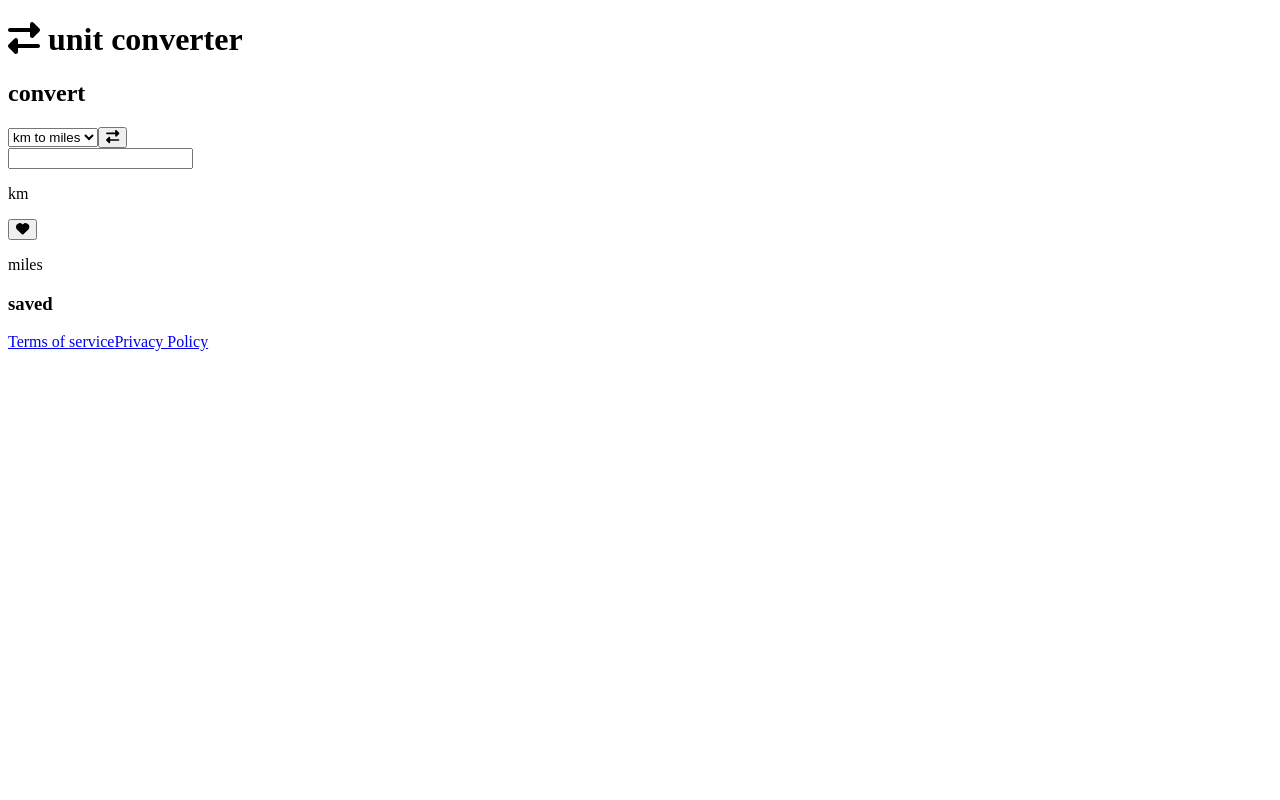
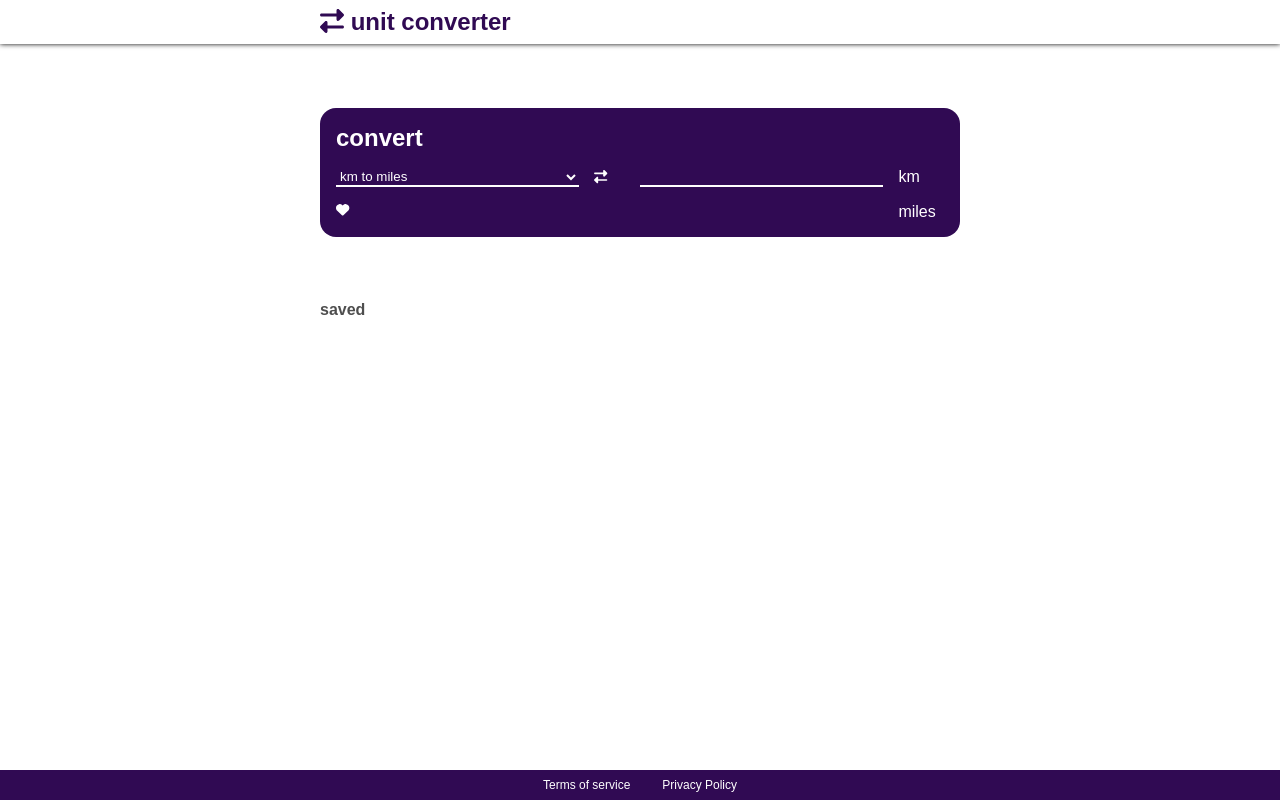
Before and after one commit to azerty0220pl/convertidor, a React (Create React App) app: page / in a window 1280 px wide. Built offline with nearby package versions, Linux system fonts and the light colour scheme.

Commit message:
Styled for desktop

```diff
--- a/public/index.css
+++ b/public/index.css
@@ -0,0 +1,148 @@
+*,
+::after,
+::before {
+  box-sizing: border-box;
+  margin: 0;
+  padding: 0;
+  font-family: Arial, sans-serif;
+}
+
+:root {
+  --main-color: rgb(48, 10, 83);
+}
+
+body {
+  height: 100vh;
+  width: 100wv;
+}
+
+#root,
+.app {
+  width: 100%;
+  height: 100%;
+}
+
+.app {
+  display: flex;
+  flex-direction: column;
+  align-items: center;
+}
+
+header {
+  display: flex;
+  justify-content: center;
+  align-items: center;
+  box-shadow: 0 0 5px;
+  padding: 0.5rem 0;
+  width: 100%;
+}
+
+h1 {
+  color: var(--main-color);
+  font-weight: bold;
+  font-size: 1.5rem;
+  width: 50%;
+}
+
+.converter {
+  background-color: var(--main-color);
+  border-radius: 1rem;
+  margin: 4rem;
+  padding: 1rem;
+  padding-bottom: 0;
+  width: 50%;
+}
+
+select,
+input,
+button {
+  background-color: var(--main-color);
+  border: none;
+  color: white;
+}
+
+select,
+input {
+  border-bottom: 2px solid white;
+  width: 80%;
+}
+
+.result {
+  width: 80%;
+  text-align: end;
+}
+
+.converter-1, .converter-2 {
+  color: white;
+  display: flex;
+  flex-direction: row;
+  margin: 1rem 0;
+  width: 100%;
+}
+
+.converter-1-1, .converter-1-2 {
+  display: flex;
+  flex-direction: row;
+  width: 50%;
+  gap: 5%;
+}
+
+h2 {
+  color: white;
+  font-size: 1.5rem;
+}
+
+.saved {
+  width: 50%;
+}
+
+.saved-1 {
+  width: 100%;
+  display: flex;
+  flex-direction: row;
+  gap: 4px;
+  flex-wrap: wrap;
+  padding: 0;
+}
+
+.entry {
+  width: calc(50% - 2px);
+  border-radius: 0.4rem;
+  padding: 0.5rem;
+  background-color: #ccc;
+}
+
+.entry button {
+  background-color: transparent !important;
+  border: none;
+  color: black;
+  min-width: 5%
+}
+
+.entry button:first-child {
+  text-align: start;
+  width: 95%;
+}
+
+h3 {
+  width: 100%;
+  color: #4e4e4e;
+  font-size: 1rem;
+  margin-bottom: 0.5rem;
+}
+
+footer {
+  display: flex;
+  justify-content: center;
+  gap: 2rem;
+  background-color: var(--main-color);
+  padding: 0.5rem 0;
+  margin-top: auto;
+  width: 100%;
+}
+
+a {
+  color: white;
+  text-decoration: none;
+  font-size: 0.75rem;
+}
--- a/src/App.js
+++ b/src/App.js
@@ -89,15 +89,15 @@ class App extends Component {
 
   render() {
     return (
-      <div>
+      <div className="app">
         <header>
           <h1><FontAwesomeIcon icon={faRightLeft} /> unit converter</h1>
         </header>
 
-        <div>
+        <div className="converter">
           <h2>convert</h2>
-          <div>
-            <div>
+          <div className="converter-1">
+            <div className="converter-1-1">
               <select onChange={this.selectChange} value={this.state.selected}>
                 <option value='0' label="km to miles" />
                 <option value='1' label="miles to km" />
@@ -108,28 +108,29 @@ class App extends Component {
               </select>
               <button onClick={this.invert}><FontAwesomeIcon icon={faRightLeft} /></button>
             </div>
-            <div>
+            <div className="converter-1-2">
               <input type="number" onChange={this.inputChange} value={this.state.inputValue} />
               <p>{units[this.state.selected]}</p>
             </div>
           </div>
-          <div>
-            <button onClick={this.save}><FontAwesomeIcon icon={faHeart} /></button>
-            <p>{this.state.resultValue + ' ' + units[this.state.selected + 1 - (this.state.selected % 2 * 2)]}</p>
+          <div className="converter-1">
+            <button className="converter-1-1" onClick={this.save}><FontAwesomeIcon icon={faHeart} /></button>
+            <div className="converter-1-2">
+              <p className="result">{this.state.resultValue}</p>
+              <p>{units[this.state.selected + 1 - (this.state.selected % 2 * 2)]}</p>
+            </div>
           </div>
         </div>
 
-        <div>
+        <div className="saved">
           <h3>saved</h3>
-          <div>
+          <div className="saved-1">
             {
               this.state.saved.map((elem, index) => {
                 return (
-                  <div key={index} className="card bg-light d-flex flex-row w-auto col-md-6 m-1">
-                    <div className="w-0">
-                      <button className="btn" onClick={() => { this.load(index) }}>{elem.input + " " + units[elem.selected] + " - " + (parseFloat(elem.input) * convFactors[elem.selected]).toFixed(2) + " " + (units[elem.selected + 1 - (elem.selected % 2 * 2)])}</button>
-                      <button className="btn" onClick={() => { this.remove(index) }}>x</button>
-                    </div>
+                  <div key={index} className="entry">
+                    <button onClick={() => { this.load(index) }}>{elem.input + " " + units[elem.selected] + " - " + (parseFloat(elem.input) * convFactors[elem.selected]).toFixed(2) + " " + (units[elem.selected + 1 - (elem.selected % 2 * 2)])}</button>
+                    <button onClick={() => { this.remove(index) }}>x</button>
                   </div>)
               })
             }
```
